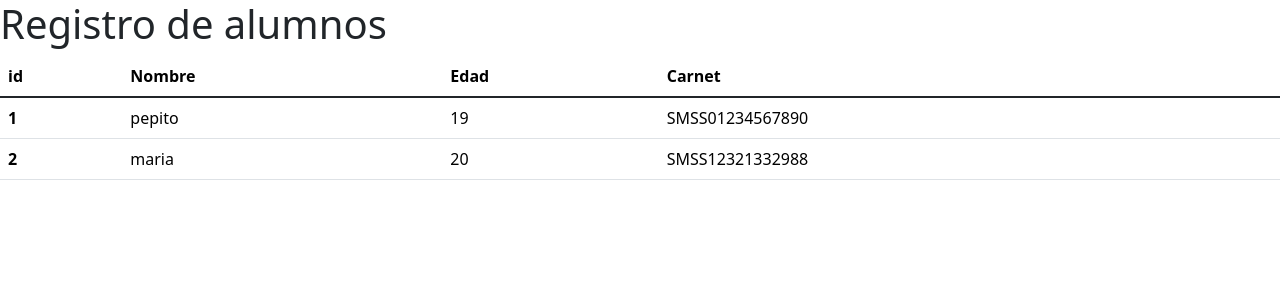
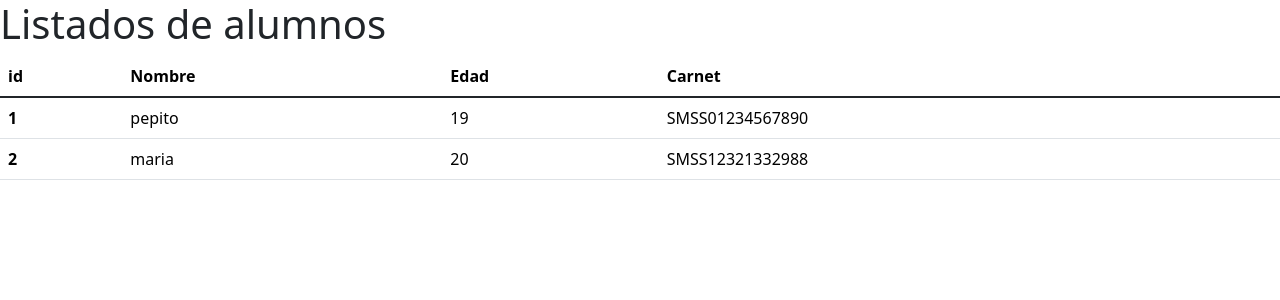
Before and after one commit to will1295/djangoa1, a Django app: page / in a window 1280 px wide. Shown: the top 300 px of the page. Run offline with Django 4.2, Linux system fonts and the light colour scheme; data comes from the database, SQL or seed files in the repository.

Commit message:
actualizando pagina.html

```diff
--- a/djangosql3/alumnos/templates/pagina.html
+++ b/djangosql3/alumnos/templates/pagina.html
@@ -4,7 +4,7 @@
     <meta charset="UTF-8">
     <meta name="viewport" content="width=device-width, initial-scale=1.0">
     <title>Document</title>
-    <h1>Registro de alumnos</h1>
+    <h1>Listados de alumnos</h1>
     <link href="https://cdn.jsdelivr.net/npm/bootstrap@5.3.2/dist/css/bootstrap.min.css" rel="stylesheet" integrity="sha384-T3c6CoIi6uLrA9TneNEoa7RxnatzjcDSCmG1MXxSR1GAsXEV/Dwwykc2MPK8M2HN" crossorigin="anonymous">
 </head>
 <body>
```
